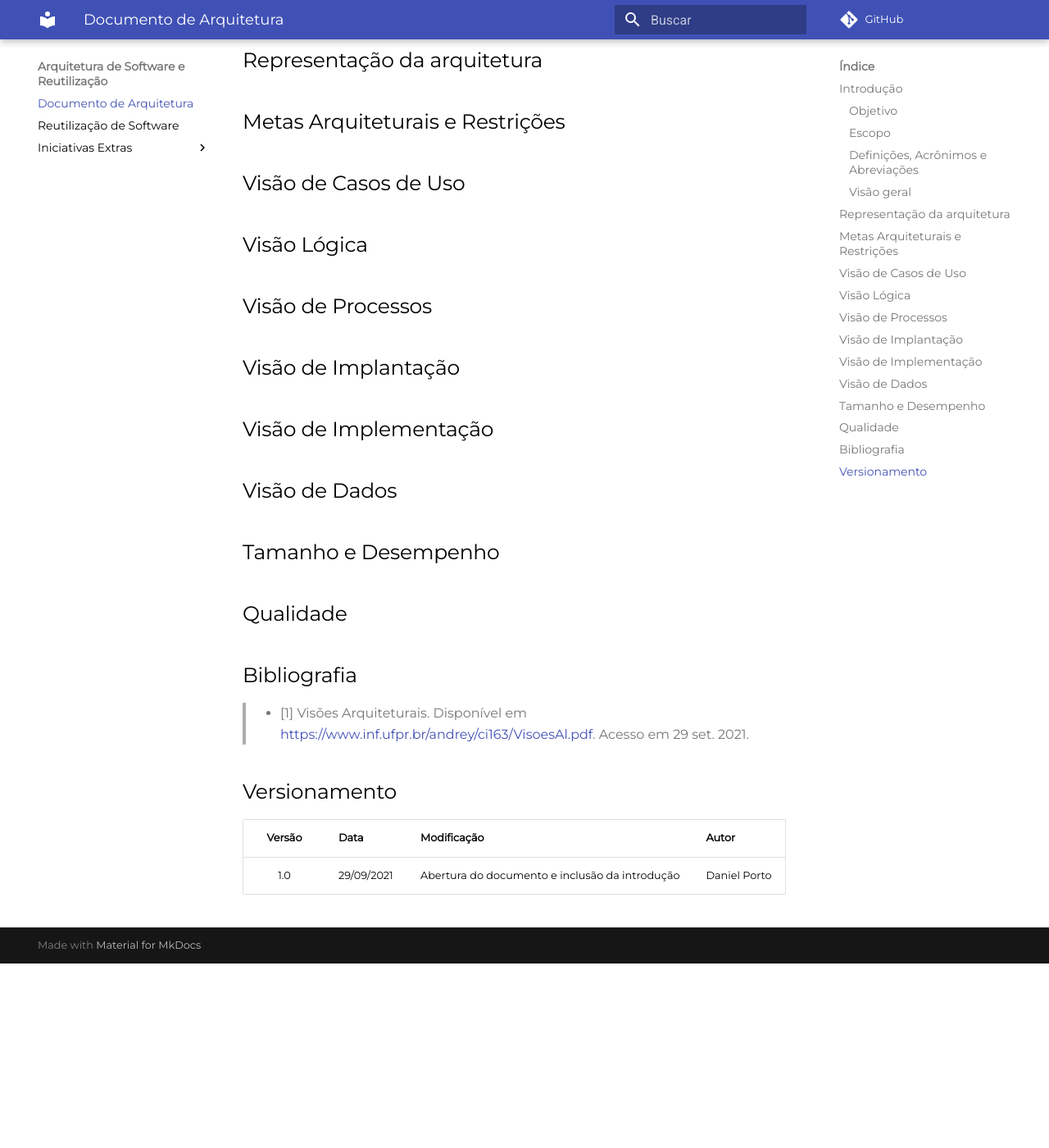
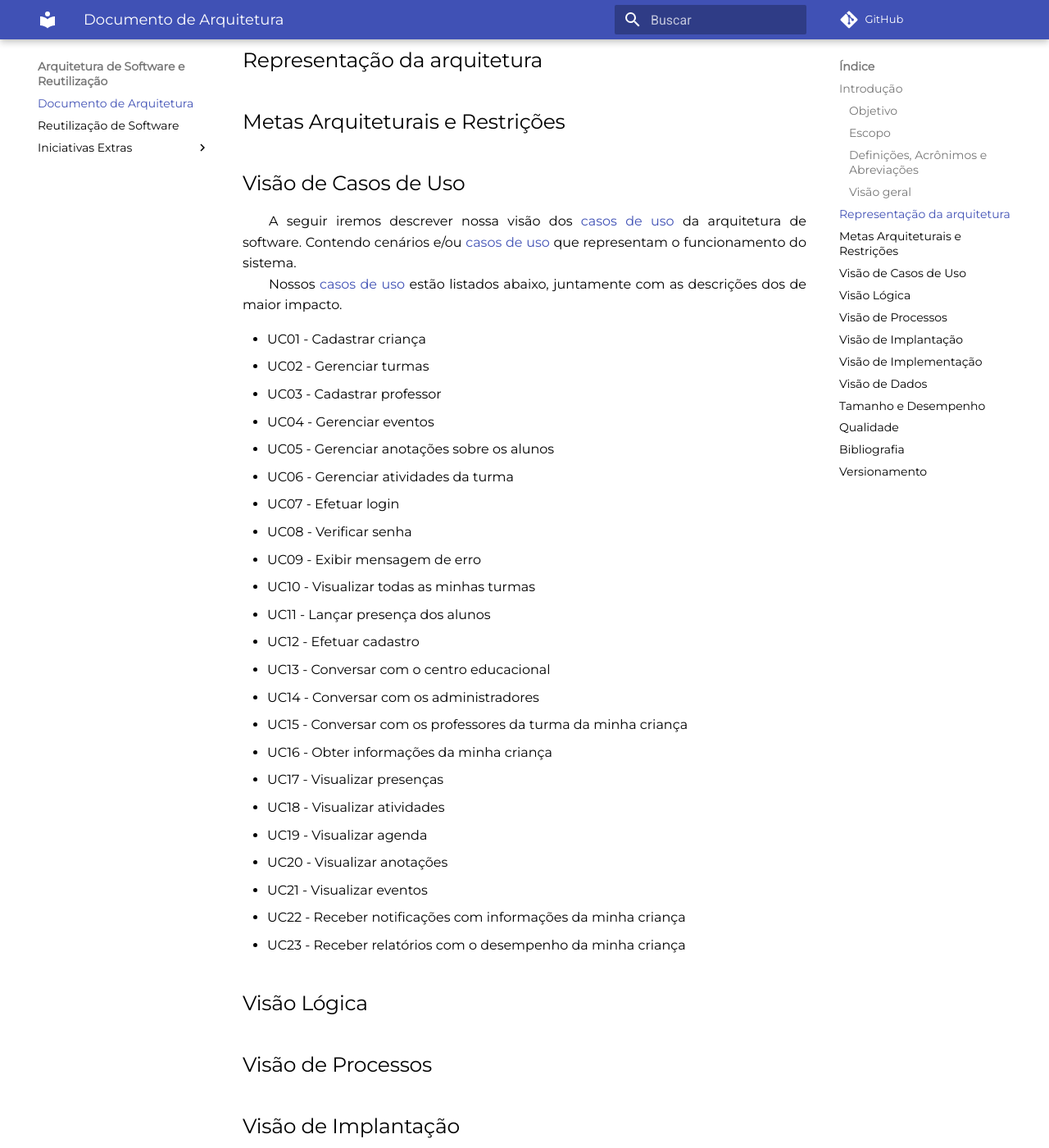
Before and after one commit to UnBArqDsw2021-1/2021.1_G6_Curumim, an MkDocs documentation site: the page built from docs/arquitetura-reutilizacao/arquitetura.md, in a window 1280 px wide and 1400 px high, scrolled down 1674 px. Shown: the whole window at 82% size. Built offline with MkDocs 1.6.1 and Material for MkDocs 9.7.7, drawn with Linux system fonts in a browser that asks for light colours; comment, search, counter and statistics services are not loaded; before the commit the page ends 2849 px from its top, so only the background shows below that; some of the changed text lies outside the part shown.

Commit message:
doc(#197) Introdução visão decasos de uso

```diff
--- a/docs/arquitetura-reutilizacao/arquitetura.md
+++ b/docs/arquitetura-reutilizacao/arquitetura.md
@@ -37,6 +37,34 @@
 
 ## Visão de Casos de Uso
 
+&emsp;&emsp;A seguir iremos descrever nossa visão dos [casos de uso](../../modelagem/modelagem-dinamica/casos-de-uso) da arquitetura de software. Contendo cenários e/ou [casos de uso](../../modelagem/modelagem-dinamica/casos-de-uso) que representam o funcionamento do sistema.</br>
+&emsp;&emsp;Nossos [casos de uso](../../modelagem/modelagem-dinamica/casos-de-uso) estão listados abaixo, juntamente com as descrições dos de maior impacto.
+
+- UC01 - Cadastrar criança
+- UC02 - Gerenciar turmas
+- UC03 - Cadastrar professor
+- UC04 - Gerenciar eventos
+- UC05 - Gerenciar anotações sobre os alunos
+- UC06 - Gerenciar atividades da turma
+- UC07 - Efetuar login
+- UC08 - Verificar senha
+- UC09 - Exibir mensagem de erro
+- UC10 - Visualizar todas as minhas turmas
+- UC11 - Lançar presença dos alunos
+- UC12 - Efetuar cadastro
+- UC13 - Conversar com o centro educacional
+- UC14 - Conversar com os administradores
+- UC15 - Conversar com os professores da turma da minha criança
+- UC16 - Obter informações da minha criança
+- UC17 - Visualizar presenças
+- UC18 - Visualizar atividades
+- UC19 - Visualizar agenda
+- UC20 - Visualizar anotações
+- UC21 - Visualizar eventos
+- UC22 - Receber notificações com informações da minha criança
+- UC23 - Receber relatórios com o desempenho da minha criança
+
+
 ## Visão Lógica
 
 ## Visão de Processos
@@ -60,3 +88,4 @@
 | Versão | Data | Modificação | Autor |
 |:-:|--|--|--|
 |1.0|29/09/2021| Abertura do documento e inclusão da introdução | Daniel Porto |
+|x.x|05/10/2021 | Adição da visão dos casos de uso | Mateus O. Patrício e Gabriel Bonifácio |
```
